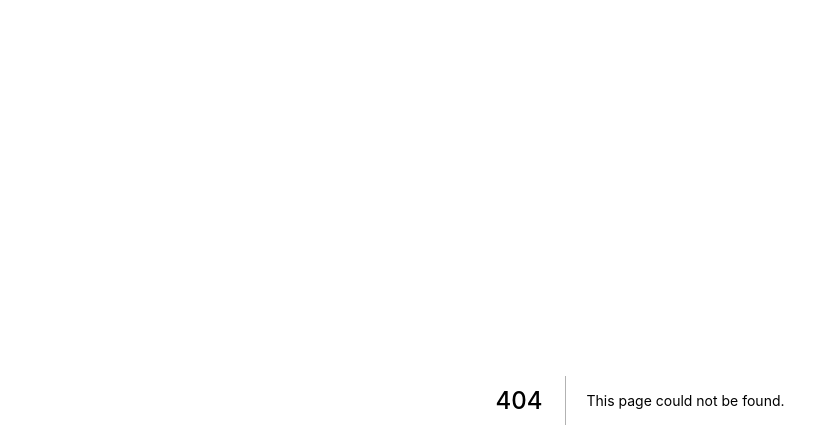
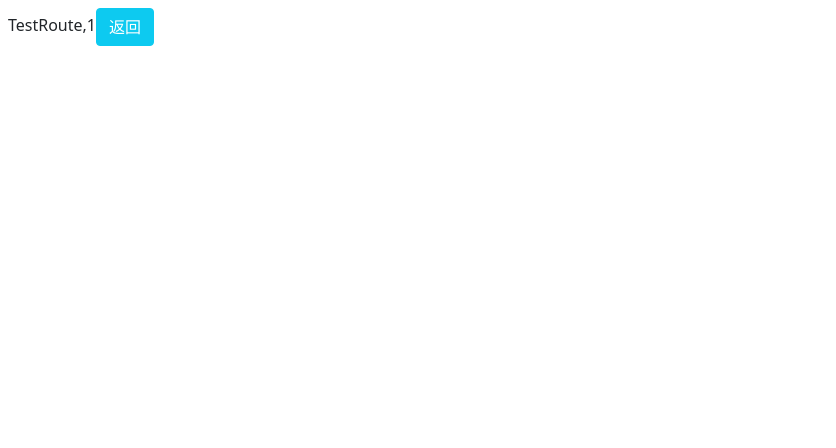
Before and after one commit to SlienceAn/Business-Arch, a Next.js app: page /TestRoute/1 in a window 1280 px wide. Before the commit this address had no page. Shown: the top 448 px of the page, without its empty margins (0-836 px from the left). Built offline with nearby package versions, Linux system fonts and the light colour scheme.

Commit message:
Add Test Router

```diff
--- /dev/null
+++ b/pages/TestRoute/[id].jsx
@@ -0,0 +1,13 @@
+import React from 'react';
+import { useRouter } from 'next/router';
+const TestRoute = () => {
+    const router = useRouter()
+    const { id } = router.query
+    return (
+        <div className='p-2'>
+            TestRoute,{id}
+            <button className="btn btn-info text-white" onClick={() => router.back()}>返回</button>
+        </div>
+    );
+}
+export default TestRoute;
--- a/pages/index.jsx
+++ b/pages/index.jsx
@@ -1,7 +1,7 @@
 import Head from 'next/head'
 import TreeView from '../components/TreeView'
 import Data from '../public/Data.json'
-export default function Home() {
+export default function App() {
   return (
     <div>
       <Head>
```
Also changed, not shown: components/TreeView.jsx (+6 -2 lines), public/Data.json (+6 -1 lines).
